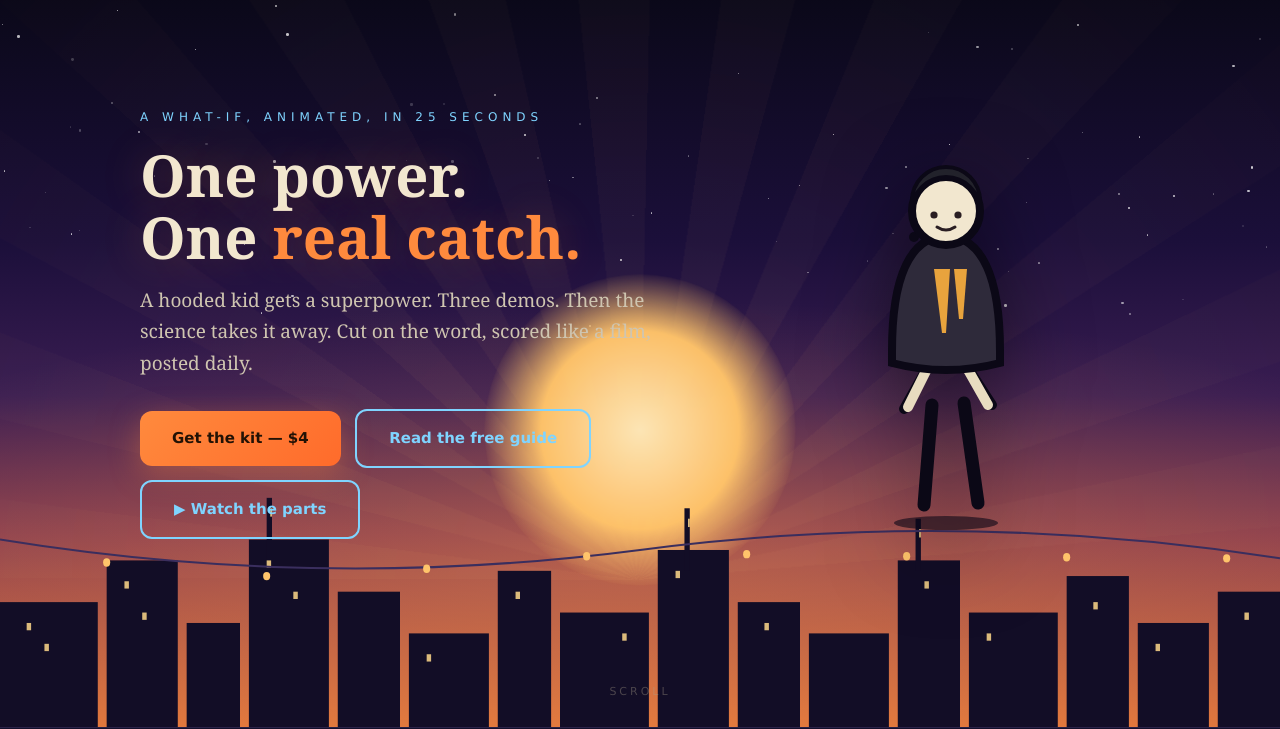
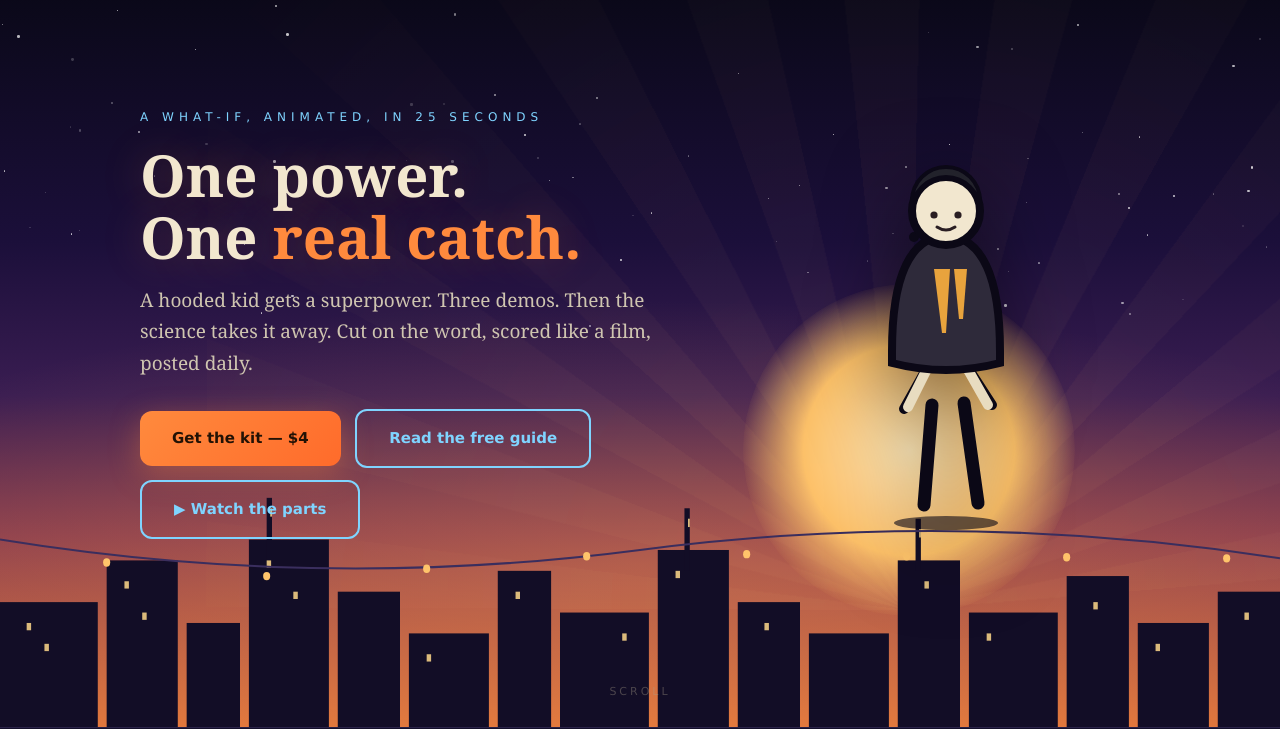
Before and after one commit to bedai2030-cell/seconddark-site, a plain HTML site: page index.html in a window 1280 px wide. Shown: the part 73-802 px from the top of the page. Drawn offline with Linux system fonts and the light colour scheme.

Commit message:
Sun behind Pip (rim light), favicon

```diff
--- a/style.css
+++ b/style.css
@@ -40,9 +40,9 @@ nav .soc a:hover svg { fill: var(--hot); transform: translateY(-2px); }
 .sky { position: absolute; inset: 0; background: linear-gradient(to bottom, var(--bg) 0%, var(--sky1) 34%, var(--sky2) 55%, var(--sky3) 74%, var(--sky4) 100%); }
 .sky::after { content: ""; position: absolute; inset: 0; background: radial-gradient(ellipse 120% 60% at 50% 78%, rgba(255,160,80,0.28), transparent 60%); }
 .stars { position: absolute; inset: 0; }
-.sun { position: absolute; left: 50%; bottom: 20%; width: 300px; height: 300px; margin-left: -150px; border-radius: 50%; background: radial-gradient(circle, #FFE9B8 0%, #FFC46B 45%, rgba(255,150,70,0) 72%); animation: sunPulse 7s ease-in-out infinite; }
+.sun { position: absolute; left: 71%; bottom: 16%; width: 320px; height: 320px; margin-left: -160px; border-radius: 50%; background: radial-gradient(circle, #FFE9B8 0%, #FFC46B 45%, rgba(255,150,70,0) 72%); animation: sunPulse 7s ease-in-out infinite; opacity: .92; }
 @keyframes sunPulse { 0%,100% { transform: scale(1); opacity: .95; } 50% { transform: scale(1.06); opacity: 1; } }
-.rays { position: absolute; left: 50%; bottom: 20%; width: 1400px; height: 1400px; margin-left: -700px; background: repeating-conic-gradient(from -90deg at 50% 100%, rgba(255,180,110,0.07) 0deg 7deg, transparent 7deg 14deg); -webkit-mask-image: radial-gradient(circle at 50% 100%, #000 0%, transparent 62%); mask-image: radial-gradient(circle at 50% 100%, #000 0%, transparent 62%); animation: raysSpin 90s linear infinite; opacity: .8; }
+.rays { position: absolute; left: 71%; bottom: 16%; width: 1400px; height: 1400px; margin-left: -700px; background: repeating-conic-gradient(from -90deg at 50% 100%, rgba(255,180,110,0.07) 0deg 7deg, transparent 7deg 14deg); -webkit-mask-image: radial-gradient(circle at 50% 100%, #000 0%, transparent 62%); mask-image: radial-gradient(circle at 50% 100%, #000 0%, transparent 62%); animation: raysSpin 90s linear infinite; opacity: .8; }
 @keyframes raysSpin { to { transform: rotate(4deg); } }
 .skyline { position: absolute; left: 0; right: 0; bottom: 0; width: 100%; height: 34%; }
 .hero-inner { position: relative; z-index: 5; display: grid; grid-template-columns: 1.2fr .8fr; gap: 30px; align-items: center; padding: 60px 0 120px; width: 100%; }
```
Also changed, not shown: guide.html (+1 -0 lines), index.html (+1 -0 lines), privacy.html (+1 -0 lines), refunds.html (+1 -0 lines), terms.html (+1 -0 lines).
